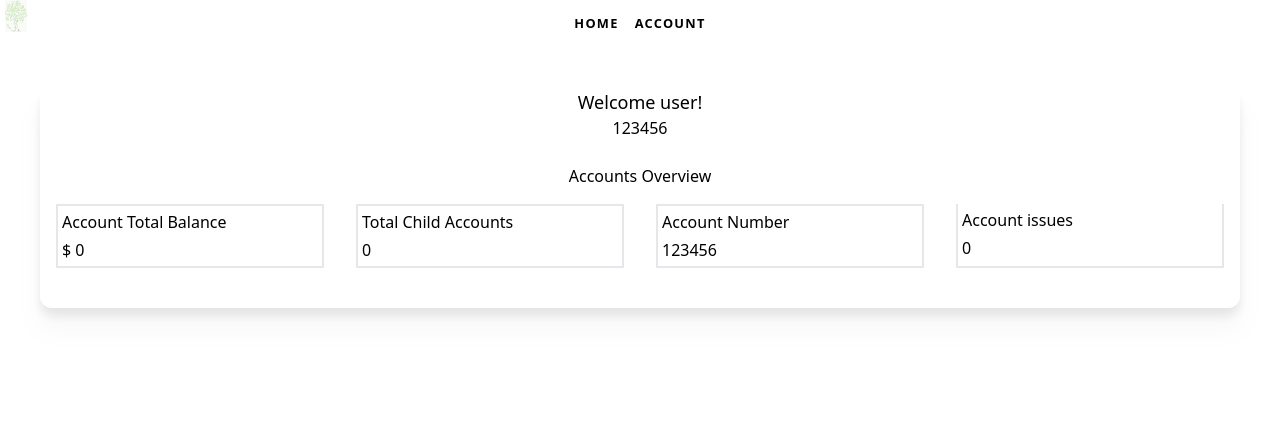
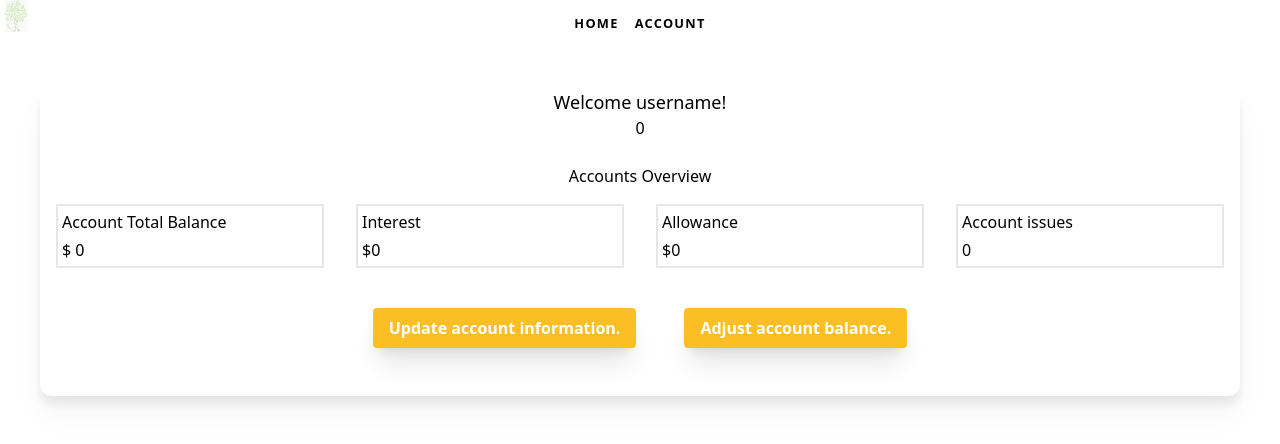
Before and after one commit to KilroyWasHere-cs-j/Bank-Of-Mommy, a SvelteKit app in the folder app/: page /dashboard in a window 1280 px wide. Shown: the top 444 px of the page. Built offline with nearby package versions, Linux system fonts and the light colour scheme.

Commit message:
User data is now correctly pulled down and displayed

```diff
--- a/app/src/components/footer.svelte
+++ b/app/src/components/footer.svelte
@@ -5,12 +5,21 @@
 <div class="mt-20 w-100% h-200" style:background>
 
     <h1 class="flex justify-center text-zinc-950 text-4xl">Contact Us</h1>
+    <hr class="h-px m-2 bg-gray-200 border-0 dark:bg-gray-700">
 
-    <p class="flex justify-center text-zinc-950 text-xl mt-2">heather@tp4s.com</p>
-    <p class="flex justify-center text-zinc-950 text-xl mb-2">+1(207)-867-5309</p>
+    <div class="flex justify-center flex-row">
+        <div>
+            <p class="flex justify-center text-zinc-950 text-xl mt-2">Gabriel Tower</p>
+            <p class="flex justify-center text-zinc-950 text-xl">gmtower1@gmail.com</p>
+            <p class="flex justify-center text-zinc-950 text-xl mb-2">+1(207)-607-6888</p>
+        </div>
 
-    <p class="flex justify-center text-zinc-950 text-xl mt-2">gmtower1@gmail.com</p>
-    <p class="flex justify-center text-zinc-950 text-xl mb-2">+1(207)-607-6888</p>
+        <div class="m-4"/>
 
-    <slot />
+        <div>
+            <p class="flex justify-center text-zinc-950 text-xl mt-2">Heather Krey</p>
+            <p class="flex justify-center text-zinc-950 text-xl">heather@tp4s.com</p>
+            <p class="flex justify-center text-zinc-950 text-xl mb-2">+1(484)-433-0993</p>
+        </div>
+    </div>
 </div>
--- a/app/src/routes/dashboard/+page.svelte
+++ b/app/src/routes/dashboard/+page.svelte
@@ -1,37 +1,30 @@
 <script lang="ts">
     import { onMount } from 'svelte';
+    import {get} from 'svelte/store'
     import AccountBox from '../../components/account_box.svelte';
+    import Button from '../../components/button.svelte';
 
-    import { user_account_number } from '../data';
+    import { user_account_number, user_password_hash, user_username, user_first_name, user_last_name, user_account_balance, user_age, user_allowance, user_interest } from '../data';
+
+    let username : String = "username";
+    let account_number = 0;
+    let first_name = "first_name";
+    let last_name = "last_name";
+    let age = 0;
+    let allowance = 0.00;
+    let interest = 0.00;
+    let account_balance = 0.00;
 
     onMount(() => {
-        console.log(user_account_number);
+        username = get(user_username);
+        account_number = get(user_account_number);
+        first_name = get(user_first_name);
+        last_name = get(user_last_name);
+        age = get(user_age);
+        account_balance = get(user_account_balance);
+        interest = get(user_interest);
+        allowance = get(user_allowance);
     })
-
-    // TODO move the API code to a dedicated file
-
-    // Define your GraphQL endpoint
-    const graphqlEndpoint = 'https://bank-of-mommy.hasura.app/v1/graphql';
-
-    // ! Needs to be secret
-    const apiKey = 'rVimQoSnkyIOlsPFkKJC8VX5ZuLP0XtoI8vdvYe3BmqEEPPY5yO7s48AX39mlY2E';
-
-    // Define headers with the API key
-    const headers = {
-        'x-hasura-admin-secret': apiKey, // Change to 'x-hasura-access-key' if needed
-    };
-
-    export let username: string = "user";
-
-    let account_number = 123456;
-
-    let total_account_balance = 0.00;
-    let total_children_accounts = 0;
-    let total_account_issues = 0;
-    let hold = 0;
-
-    function getUserData() : void {
-    }
 
 </script>
 
@@ -44,27 +37,32 @@
     <div class="grid grid-cols-4">
         <div class="m-4 border-r-2 border-t-2 border-l-2 border-b-2">
             <p class="m-1">Account Total Balance</p>
-            <p class="m-1">$ {total_account_balance}</p>
+            <p class="m-1">$ {account_balance}</p>
         </div>
 
         <div class="m-4 border-r-2 border-t-2 border-l-2 border-b-2">
-            <p class="m-1">Total Child Accounts</p>
-            <p class="m-1">{total_children_accounts}</p>
+            <p class="m-1">Interest</p>
+            <p class="m-1">${interest}</p>
         </div>
         <div class="m-4 border-r-2 border-t-2 border-l-2 border-b-2">
-            <p class="m-1">Account Number</p>
-            <p class="m-1">{account_number}</p>
+            <p class="m-1">Allowance</p>
+            <p class="m-1">${allowance}</p>
         </div>
-        <div class="m-4 border-r-2 bcorder-t-2 border-l-2 border-b-2">
+        <div class="m-4 border-r-2 border-t-2 border-l-2 border-b-2">
             <p class="m-1">Account issues</p>
-            <p class="m-1">{total_account_issues}</p>
+            <p class="m-1">0</p>
         </div>
     </div>
 
-    <div>
-        <!-- <AccountBox first_name="David" last_name="D"/>
-        <AccountBox first_name="Gillian" last_name="A"/> -->
+    <div class="flex justify-center">
+        <Button text="Update account information." on:click={() => console.log("update information")}/>
+        <Button text="Adjust account balance." on:click={() => console.log("adjust balance")}/>
     </div>
+
+    <!-- <div>
+        <AccountBox first_name="David" last_name="D"/>
+        <AccountBox first_name="Gillian" last_name="A"/>
+    </div> -->
 
     <br>
 
--- a/app/src/routes/data.ts
+++ b/app/src/routes/data.ts
@@ -1,3 +1,11 @@
 import { writable } from 'svelte/store';
 
 export const user_account_number = writable(0);
+export const user_username = writable("username");
+export const user_password_hash = writable("password");
+export const user_first_name = writable("George");
+export const user_last_name = writable("Costanza");
+export const user_interest = writable(0.00);
+export const user_age = writable(0);
+export const user_allowance = writable(0.00);
+export const user_account_balance = writable(0.00);
--- a/app/src/routes/login/+page.svelte
+++ b/app/src/routes/login/+page.svelte
@@ -2,15 +2,10 @@
   import axios from 'axios';
   import { goto } from '$app/navigation';
 
-  import { user_account_number } from '../data';
+  import { user_account_number, user_password_hash, user_username, user_first_name, user_last_name, user_account_balance, user_age, user_allowance, user_interest } from '../data';
 
   let username = "";
   let password = "";
-  let account_num = 69;
-
-  user_account_number.subscribe((value) => {
-    account_num = value;
-  })
 
   // Define your GraphQL endpoint
   const graphqlEndpoint = 'https://bank-of-mommy.hasura.app/v1/graphql';
@@ -33,11 +28,21 @@
     let query = `
     query Get_User_Data_With_User_Pass @cached {
       accounts(where: {Password_Hash: {_eq: "${password}"}, Username: {_eq: "${username}"}}) {
-        Account_Num
+        Account_Num,
+        Age
+        Allowance
+        First_Name
+        Interest
+        Last_Name
+        Account_Balance
+        Username
+        Password_Hash
       }
     }
   `;
     if(login_attempts != login_attempts_cap){
+      user_password_hash.set(password);
+      user_username.set(username);
       // Send the GraphQL query to the server using axios
       axios.post(graphqlEndpoint, { query }, { headers })
       .then((response) => {
@@ -46,8 +51,20 @@
           const account = accounts[0]; // We only care about the first account
           const {
             Account_Num,
+            First_Name,
+            Last_Name,
+            Interest,
+            Age,
+            Allowance,
+            Account_Balance,
           } = account;
-          // ! remove before release
+          user_account_number.set(Account_Num);
+          user_first_name.set(First_Name);
+          user_last_name.set(Last_Name);
+          user_interest.set(Interest);
+          user_age.set(Age);
+          user_allowance.set(Allowance);
+          user_account_balance.set(Account_Balance);
           goto("/dashboard");
         } else {
           console.log('No account found for the specified credentials.');
```
